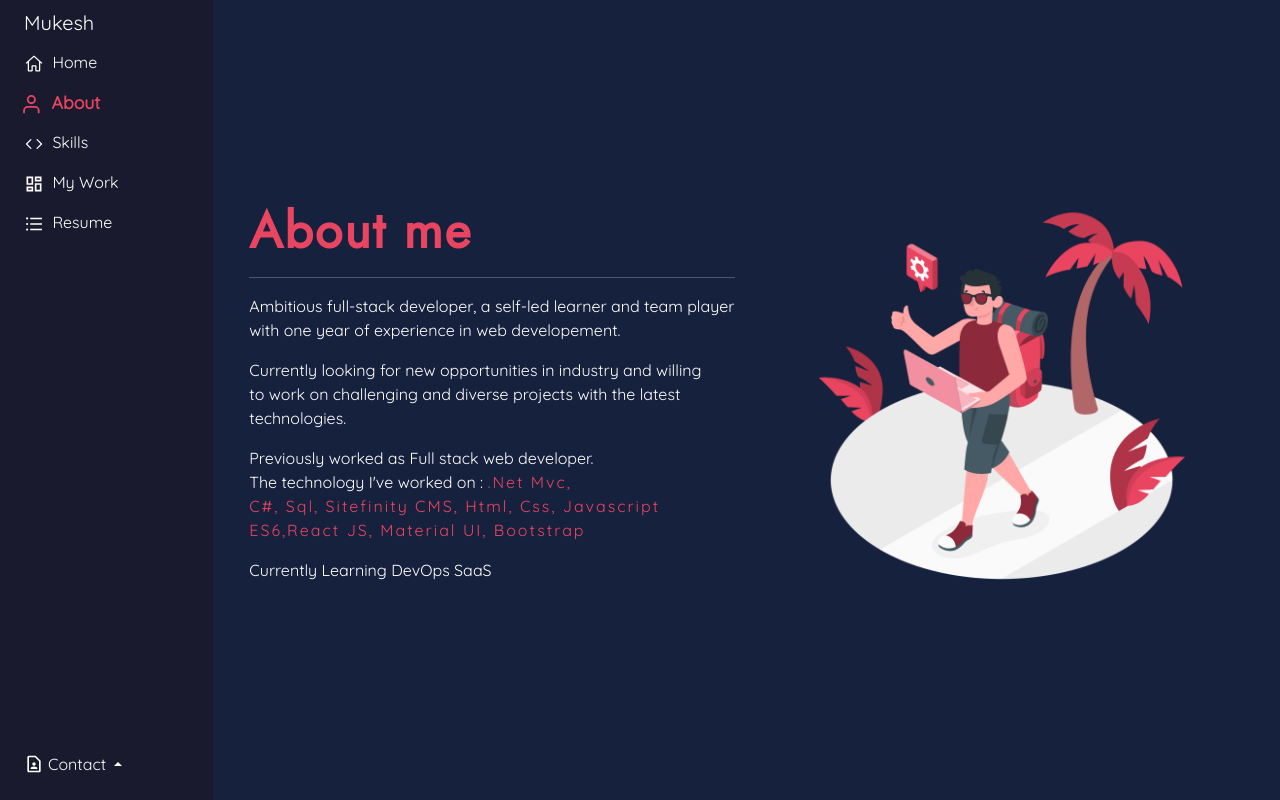
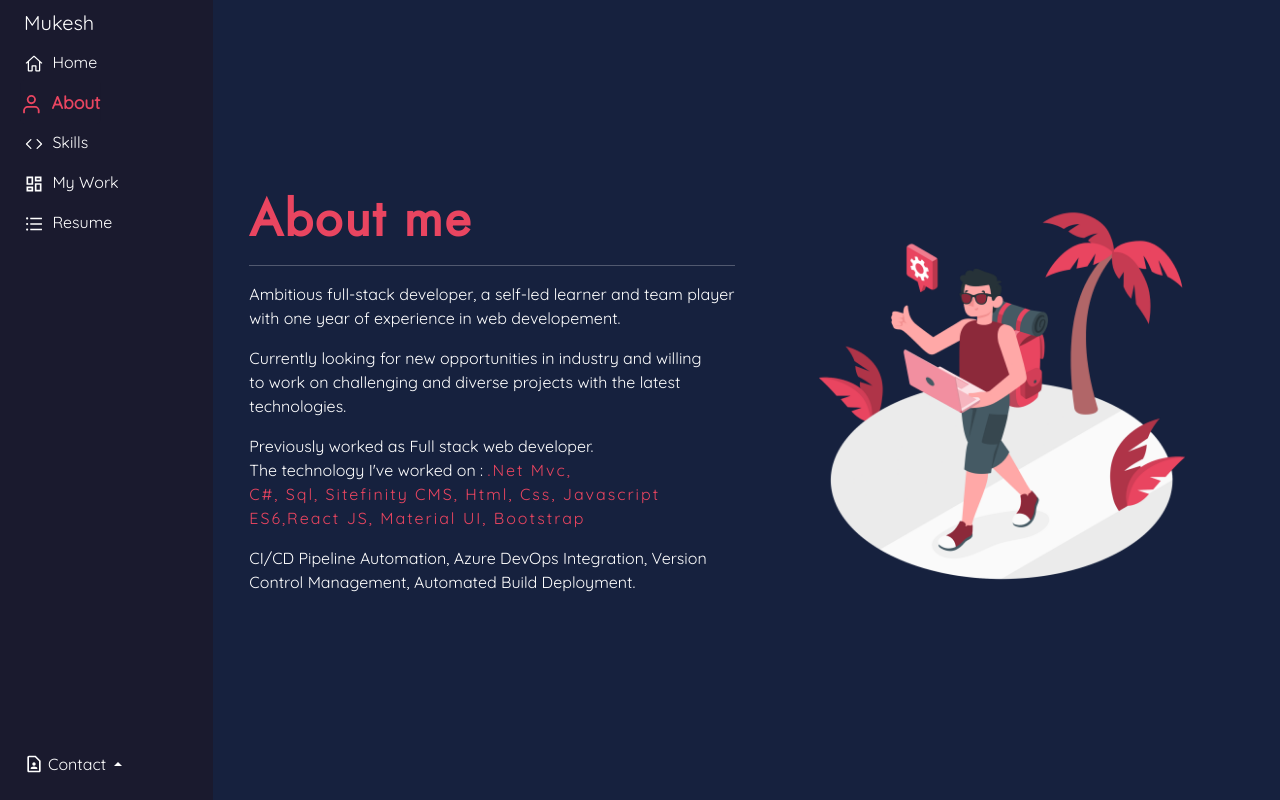
Before and after one commit to MukeshMhanta02/portfolio-master, a React (Create React App) app: page /#/about in a window 1280 px wide. Built offline with nearby package versions, Linux system fonts and the light colour scheme.

Commit message:
Content Update - About us.

```diff
--- a/src/components/About.js
+++ b/src/components/About.js
@@ -32,7 +32,8 @@ function About() {
                   </span>
                 </p>
                 <p className="slide-in-bottom">
-                  Currently Learning DevOps SaaS
+                  CI/CD Pipeline Automation, Azure DevOps Integration, Version
+                  Control Management, Automated Build Deployment.
                 </p>
               </div>
             </div>
```
